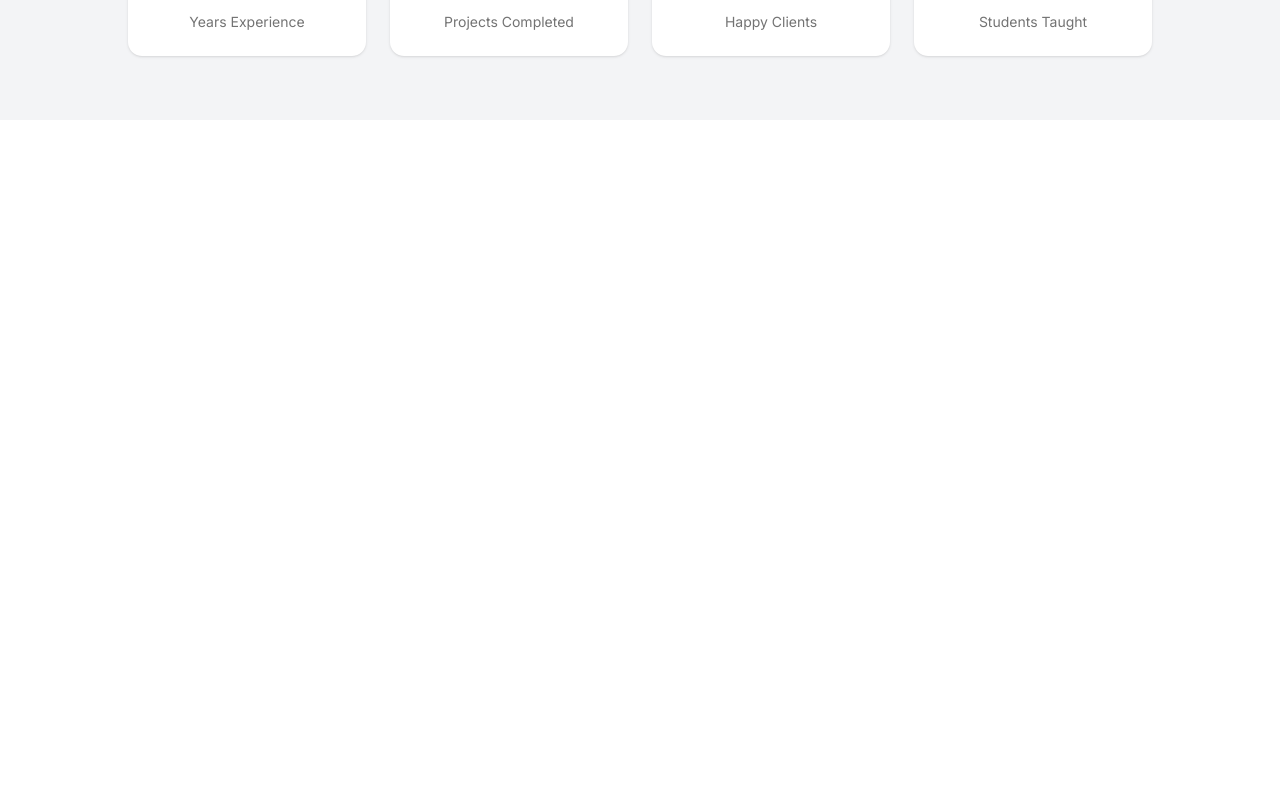
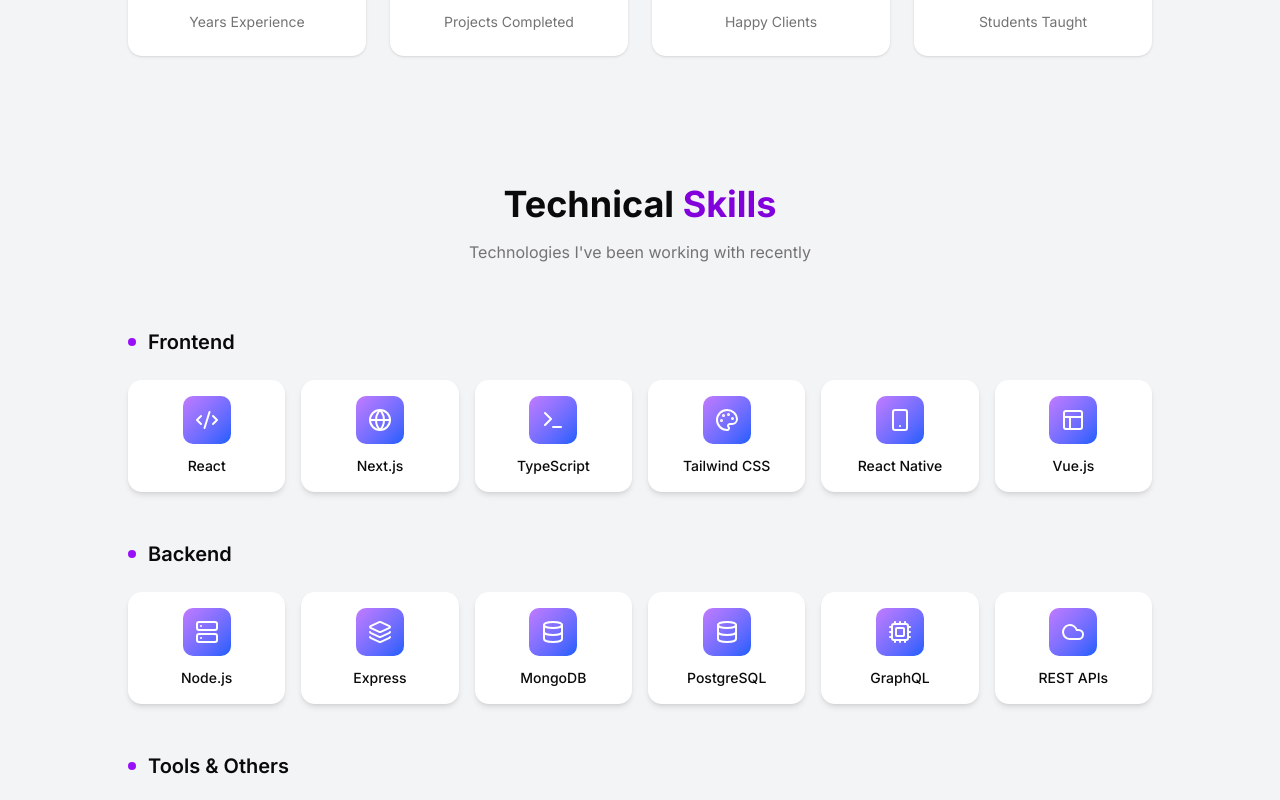
Before and after one commit to AmandaChawinska/portfolio-next16, a Next.js app: page / in a window 1280 px wide. Shown: the part 1620-2420 px from the top of the page. Before the commit the page ends 1740 px from the top, so only its background shows below. Built offline with nearby package versions, Linux system fonts and the light colour scheme.

Commit message:
section skills

```diff
--- a/components/Home/Home.tsx
+++ b/components/Home/Home.tsx
@@ -1,12 +1,14 @@
 import React from "react";
 import Hero from "./Hero/Hero";
 import About from "./About/About";
+import Skills from "./Skills/Skills";
 
 const Home = () => {
   return (
     <div className="overflow-hidden">
       <Hero />
       <About />
+      <Skills />
     </div>
   );
 };
--- /dev/null
+++ b/components/Home/Skills/SkillCard.tsx
@@ -0,0 +1,20 @@
+import { LucideIcon } from "lucide-react";
+import React from "react";
+
+type Props = {
+  name: string;
+  icon: LucideIcon;
+};
+
+const SkillCard = ({ icon: Icon, name }: Props) => {
+  return (
+    <div className="group relative bg-white dark:bg-purple-950 shadow-md rounded-xl p-4 flex flex-col items-center gap-3 cursor-pointer hover:scale-105 transition-all duration-300">
+      <div className="w-12 h-12 rounded-lg bg-linear-to-br from-purple-400 to-blue-600 flex items-center justify-center group-hover:from-purple-300 group-hover:to-blue-800 transition-all duration-300">
+        <Icon className="size-6 text-white" />
+      </div>
+      <span className="text-sm font-medium text-foreground">{name}</span>
+    </div>
+  );
+};
+
+export default SkillCard;
--- /dev/null
+++ b/components/Home/Skills/Skills.tsx
@@ -0,0 +1,39 @@
+import SectionHeading from "@/components/Helper/SectionHeading";
+import { skillCategories } from "@/data";
+import SkillCard from "./SkillCard";
+import React from "react";
+
+const Skills = () => {
+  return (
+    <div className="py-16 bg-gray-100 dark:bg-gray-950">
+      <SectionHeading
+        title_1="Technical"
+        title_2="Skills"
+        description="Technologies I've been working with recently"
+      />
+      <div className="space-y-12 w-[80%] mx-auto">
+        {skillCategories.map((category) => {
+          return (
+            <div key={category.title} className="t">
+              <h3 className="text-xl font-semibold mb-6 flex items-center gap-3">
+                <span className="w-2 h-2 rounded-full bg-purple-600"></span>
+                {category.title}
+              </h3>
+              <div className="grid grid-cols-2 sm:grid-cols-3 md:grid-cols-4 lg:grid-cols-6 gap-4">
+                {category.skills.map((skill, index) => {
+                  return (
+                    <div key={index}>
+                      <SkillCard name={skill.name} icon={skill.icon} />
+                    </div>
+                  );
+                })}
+              </div>
+            </div>
+          );
+        })}
+      </div>
+    </div>
+  );
+};
+
+export default Skills;
```
